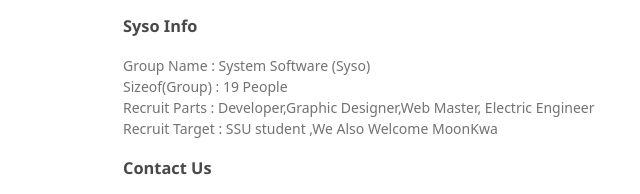
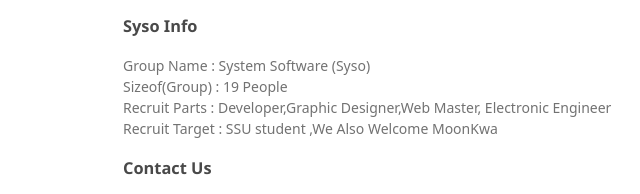
Before and after one commit to ssu-syso/old-web, a plain HTML site: page index.html in a window 1280 px wide. Shown: the part 241-435 px from the top of the page, 447-1087 px from the left. Drawn offline with Linux system fonts and the light colour scheme; a web font is replaced by a local one.

Commit message:
first commit

```diff
--- a/index.html
+++ b/index.html
@@ -34,7 +34,7 @@
 
 <p>Group Name : System Software (Syso) <br />
 Sizeof(Group) : 19 People <br />
-Recruit Parts : Developer,Graphic Designer,Web Master, Electric Engineer<br />
+Recruit Parts : Developer,Graphic Designer,Web Master, Electronic Engineer<br />
 Recruit Target : SSU student ,We Also Welcome MoonKwa<br />
 </p>
 
```
